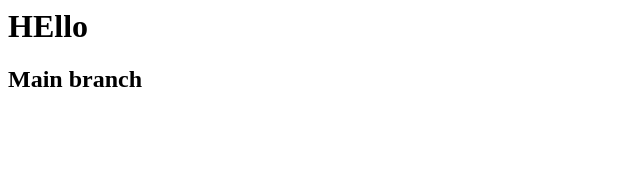
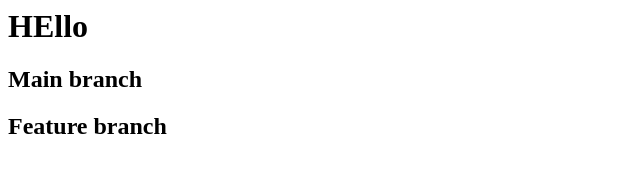
Before and after one commit to Palakjn03/Project3, a plain HTML site: page index.html in a window 1280 px wide. Shown: the whole page, without its empty margins (0-640 px from the left). Drawn offline with Linux system fonts and the light colour scheme.

Commit message:
updated index.html for feature branch

```diff
--- a/index.html
+++ b/index.html
@@ -1,2 +1,3 @@
 <h1>HEllo</h1>
 <h2>Main branch</h2>
+<h2>Feature branch</h2>
```
